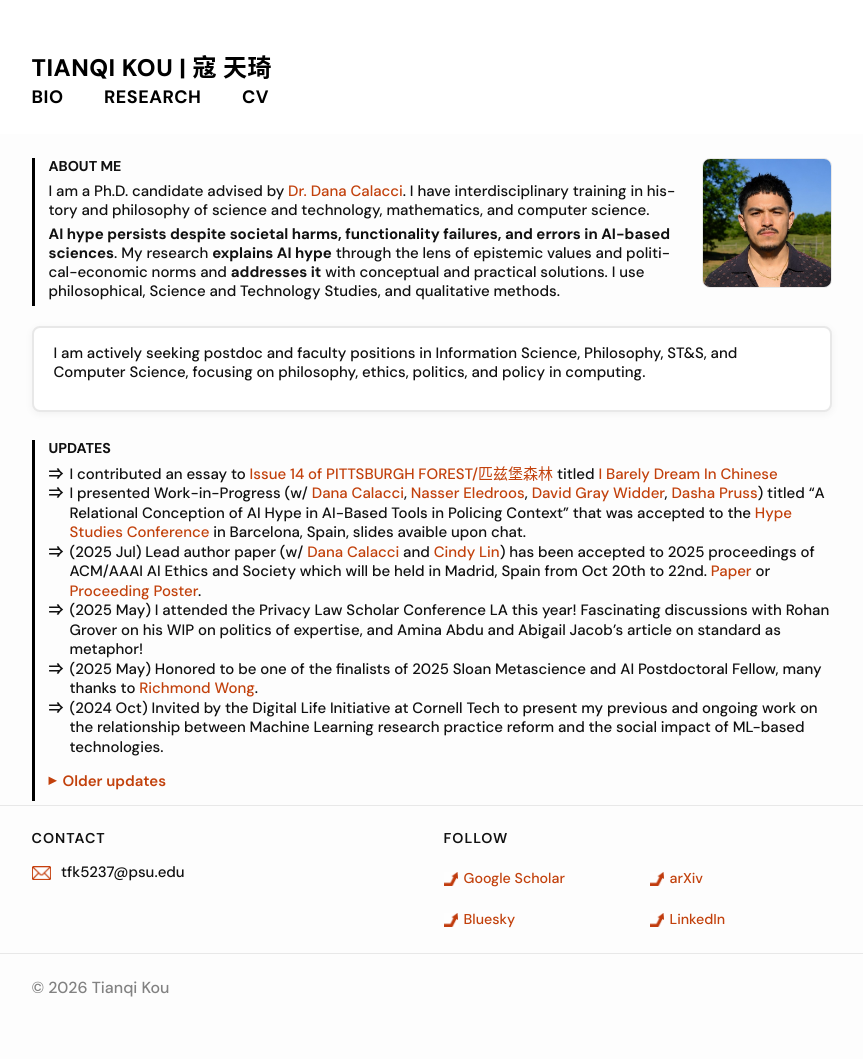
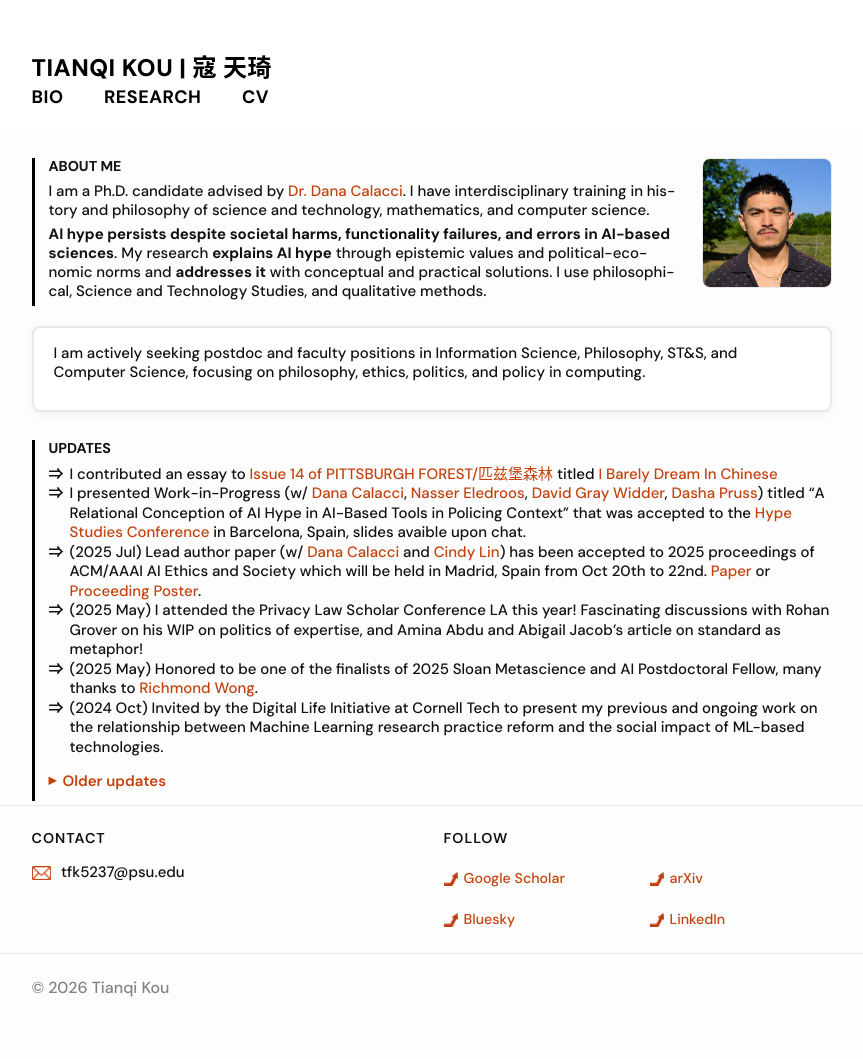
Before and after one commit to koutianqi/koutianqi.github.io, a Jekyll site: the page built from index.markdown, in a window 1280 px wide. Shown: the whole page, without its empty margins (201-1064 px from the left). Built offline with Jekyll 4.4.1, drawn with Linux system fonts in a browser that asks for light colours.

Commit message:
Update index.markdown

```diff
--- a/index.markdown
+++ b/index.markdown
@@ -11,7 +11,7 @@
 
 I am a Ph.D. candidate advised by [Dr. Dana Calacci](https://www.dcalacci.net). I have interdisciplinary training in history and philosophy of science and technology, mathematics, and computer science.
 
-**AI hype persists despite societal harms, functionality failures, and errors in AI-based sciences**. My research **explains AI hype** through the lens of epistemic values and political-economic norms and **addresses it** with conceptual and practical solutions. I use philosophical, Science and Technology Studies, and qualitative methods.
+**AI hype persists despite societal harms, functionality failures, and errors in AI-based sciences**. My research **explains AI hype** through epistemic values and political-economic norms and **addresses it** with conceptual and practical solutions. I use philosophical, Science and Technology Studies, and qualitative methods.
 
   </div>
   <img class="headshot" src="{{ "/assets/img/headshot_crop.jpg" | relative_url }}" alt="Headshot" />
```
